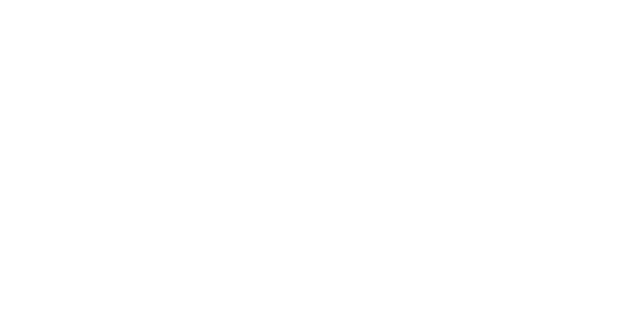
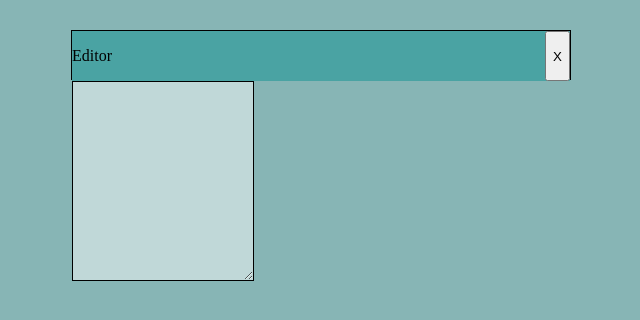
Before and after one commit to mdtagg/Markdown_Previewer, a React (Vite) app: page / in a window 1280 px wide. Shown: the top 320 px of the page, without its empty margins (319-959 px from the left). Built offline with nearby package versions, Linux system fonts and the light colour scheme.

Commit message:
added styling to editor component

```diff
--- /dev/null
+++ b/src/App.css
@@ -0,0 +1,12 @@
+* {
+    box-sizing: border-box;
+}
+
+body {
+    background:#87b5b5;
+    display:flex;
+    justify-content: center;
+    margin:0;
+    padding:0;
+    border:0;
+}
--- a/src/App.tsx
+++ b/src/App.tsx
@@ -1,13 +1,14 @@
 import Editor from "./components/Editor"
 import Previewer from "./components/Previewer"
+import "./App.css"
 
 function App() {
 
     return (
-      <main className="">
+      <>
         <Editor/>
         <Previewer/>
-      </main>
+      </>
     )
   }
 
--- /dev/null
+++ b/src/components/Editor/Editor.css
@@ -0,0 +1,26 @@
+
+.editor-container {
+    height:50px;
+    width:500px;
+    border:1px solid black;
+    margin-top:30px;
+}
+
+.editor-header {
+    background:#4aa3a3;
+    display:flex;
+    justify-content: space-between;
+    width:100%;
+}
+
+#editor {
+    max-width:500px;
+    min-height:200px;
+    background:#c0d8d8;
+    resize:vertical;
+    padding:0;
+    border:1px solid black;
+    outline:none;
+    padding-top:5px;
+    padding-left:5px;
+}
--- a/src/components/Editor/index.tsx
+++ b/src/components/Editor/index.tsx
@@ -1,8 +1,18 @@
-
+import "./Editor.css"
 
 const Editor = () => {
+
     return (
-        <div></div>
+        <div className="editor-container">
+            <div className="editor-header">
+                <p>Editor</p>
+                <button>X</button>
+            </div>
+            <textarea
+                id="editor"
+            >
+            </textarea>
+        </div>
     )
 }
 
```
